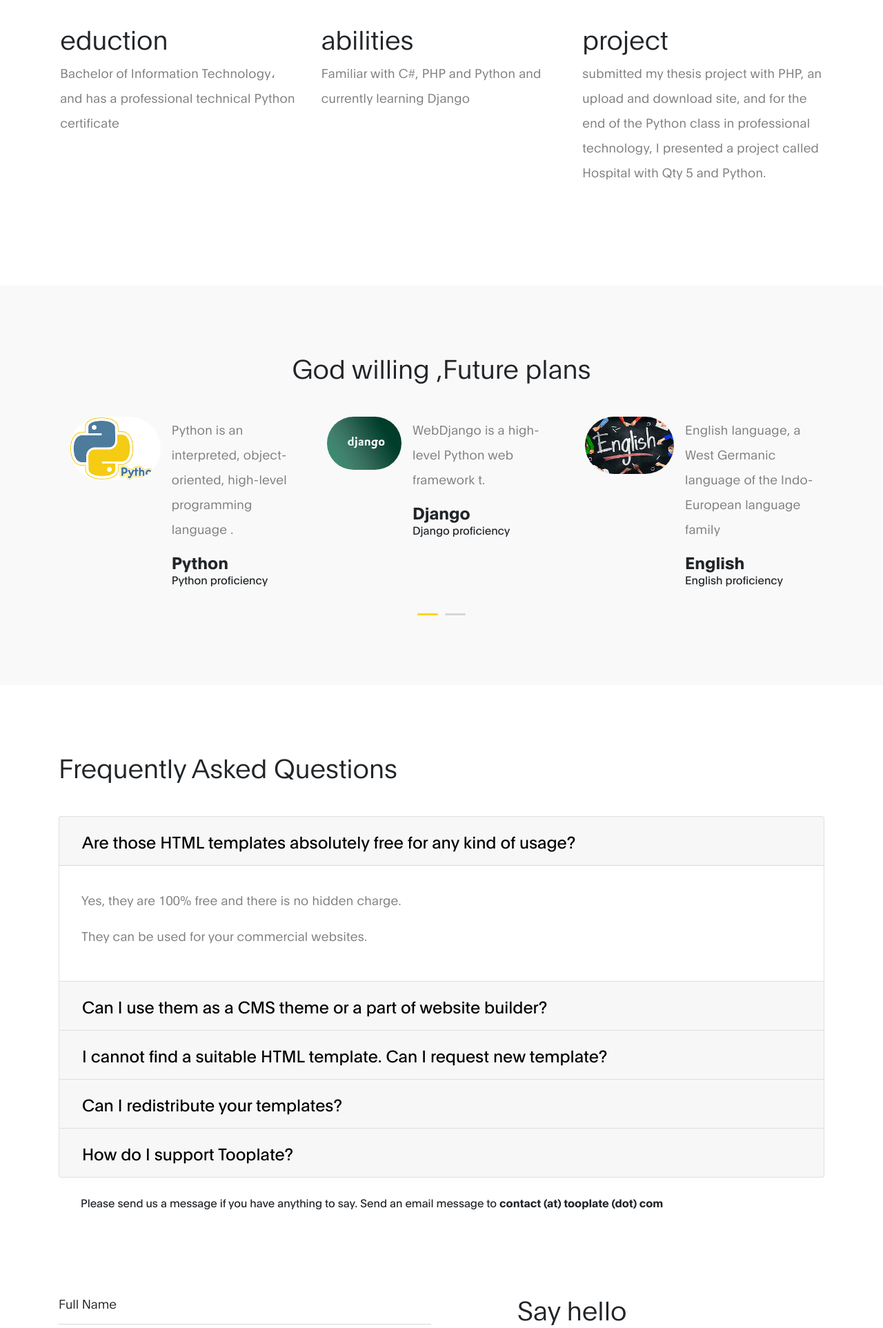
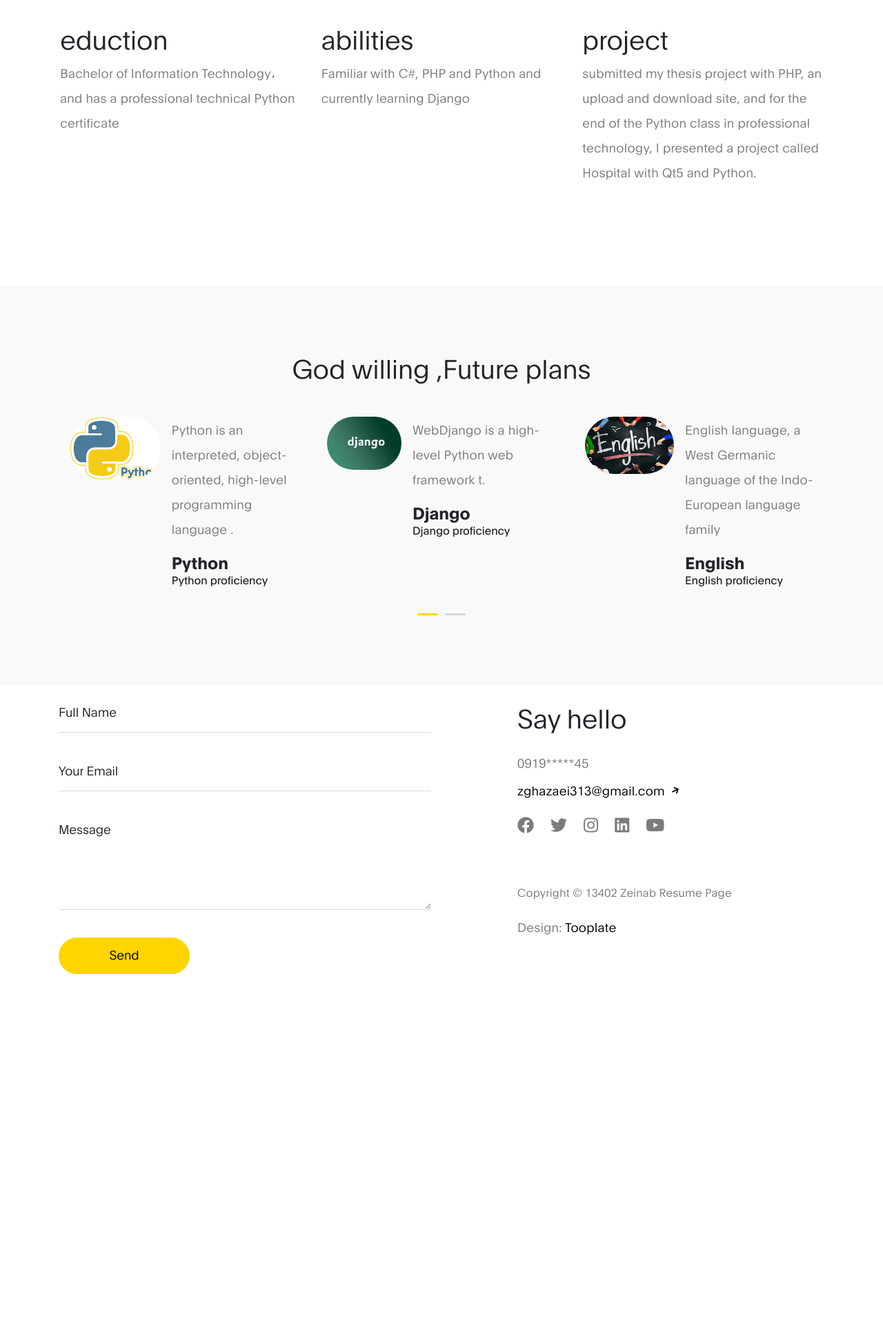
Before and after one commit to zeinab313/mysitecv, a Django app: page / in a window 1280 px wide. Shown: the part 1186-3111 px from the top of the page at 69% size. After the commit the page ends 2598 px from the top, so only its background shows below. Run offline with Django 5.2, Linux system fonts and the light colour scheme; some libraries are stand-ins or nearby versions.

Commit message:
completing project
change finally in project and delete the part and completing project

```diff
--- a/cvsite/views.py
+++ b/cvsite/views.py
@@ -6,7 +6,7 @@ def index_view(request):
              'expertise':'Familiarity with C# and PHP programming languages,I did my thesis in PHP and I just started Python and I am currently learning Django.',
              'email':'zghazaei313@gmail.com',
              'phone':'0919*****45',
-             'project':' submitted my thesis project with PHP, an upload and download site, and for the end of the Python class in professional technology, I presented a project called Hospital with Qty 5 and Python.',
+             'project':' submitted my thesis project with PHP, an upload and download site, and for the end of the Python class in professional technology, I presented a project called Hospital with Qt5 and Python.',
              'abilities':'Familiar with C#, PHP and Python and currently learning Django',
              'python':'Python is an interpreted, object-oriented, high-level programming language .',
              'jango':'WebDjango is a high-level Python web framework t.',
--- a/templates/cvsite/index.html
+++ b/templates/cvsite/index.html
@@ -174,104 +174,7 @@ https://www.tooplate.com/view/2120-ben-resume
      </section>
 
 
-     <!-- FAQ -->
-     <section class="faq section-padding">
-
-        <div class="container">
-
-            <div class="row">
-
-                <div class="col-lg-12 col-12">
-
-                    <h3 class="mb-5">Frequently Asked Questions</h3>
-
-                    <div class="accordion" id="accordionExample">
-                      <div class="card">
-                        <div class="card-header" id="headingOne">
-                          <h2 class="mb-0">
-                            <button class="btn btn-link" type="button" data-toggle="collapse" data-target="#collapseOne" aria-expanded="true" aria-controls="collapseOne">
-                              Are those HTML templates absolutely free for any kind of usage?
-                            </button>
-                          </h2>
-                        </div>
-
-                        <div id="collapseOne" class="collapse show" aria-labelledby="headingOne" data-parent="#accordionExample">
-                          <div class="card-body">
-                            <p>Yes, they are 100% free and there is no hidden charge.</p>
-
-                            <p>They can be used for your commercial websites.</p>
-                          </div>
-                        </div>
-                      </div>
-
-                      <div class="card">
-                        <div class="card-header" id="headingTwo">
-                          <h2 class="mb-0">
-                            <button class="btn btn-link collapsed" type="button" data-toggle="collapse" data-target="#collapseTwo" aria-expanded="false" aria-controls="collapseTwo">
-                              Can I use them as a CMS theme or a part of website builder?
-                            </button>
-                          </h2>
-                        </div>
-                        <div id="collapseTwo" class="collapse" aria-labelledby="headingTwo" data-parent="#accordionExample">
-                          <div class="card-body">
-                            <p>Yes, you can use them.</p>
-                          </div>
-                        </div>
-                      </div>
-
-                      <div class="card">
-                        <div class="card-header" id="headingThree">
-                          <h2 class="mb-0">
-                            <button class="btn btn-link collapsed" type="button" data-toggle="collapse" data-target="#collapseThree" aria-expanded="false" aria-controls="collapseThree">
-                              I cannot find a suitable HTML template. Can I request new template?
-                            </button>
-                          </h2>
-                        </div>
-                        <div id="collapseThree" class="collapse" aria-labelledby="headingThree" data-parent="#accordionExample">
-                          <div class="card-body">
-                            <p>Yes, please tell us what you need. We will try our best to fulfill it.</p>
-                          </div>
-                        </div>
-                      </div>
-
-                    <div class="card">
-                        <div class="card-header" id="headingFour">
-                          <h2 class="mb-0">
-                            <button class="btn btn-link collapsed" type="button" data-toggle="collapse" data-target="#collapseFour" aria-expanded="false" aria-controls="collapseFour">
-                              Can I redistribute your templates?
-                            </button>
-                          </h2>
-                        </div>
-                        <div id="collapseFour" class="collapse" aria-labelledby="headingFour" data-parent="#accordionExample">
-                          <div class="card-body">
-                            <p>No, this is totally NOT allowed. Please do not redistribute our HTML templates.</p>
-                          </div>
-                        </div>
-                    </div>
-
-                    <div class="card">
-                        <div class="card-header" id="headingFive">
-                          <h2 class="mb-0">
-                            <button class="btn btn-link collapsed" type="button" data-toggle="collapse" data-target="#collapseFive" aria-expanded="false" aria-controls="collapseFive">
-                              How do I support Tooplate?
-                            </button>
-                          </h2>
-                        </div>
-                        <div id="collapseFive" class="collapse" aria-labelledby="headingFive" data-parent="#accordionExample">
-                          <div class="card-body">
-                            <p>Please spread a word about Tooplate website to your colleagues and friends.</p>
-                          </div>
-                        </div>
-                    </div>
-
-                    <span class="faq-info-text">Please send us a message if you have anything to say. Send an email message to <strong>contact (at) tooplate (dot) com</strong></span>
-
-                </div>
-
-           	 </div><!-- col -->
-        	</div><!-- row -->
-        </div><!-- container -->
-    </section>
+     <!-- FAQ -- -->
 
 
      <section class="contact section-padding pt-0" id="contact">
```
